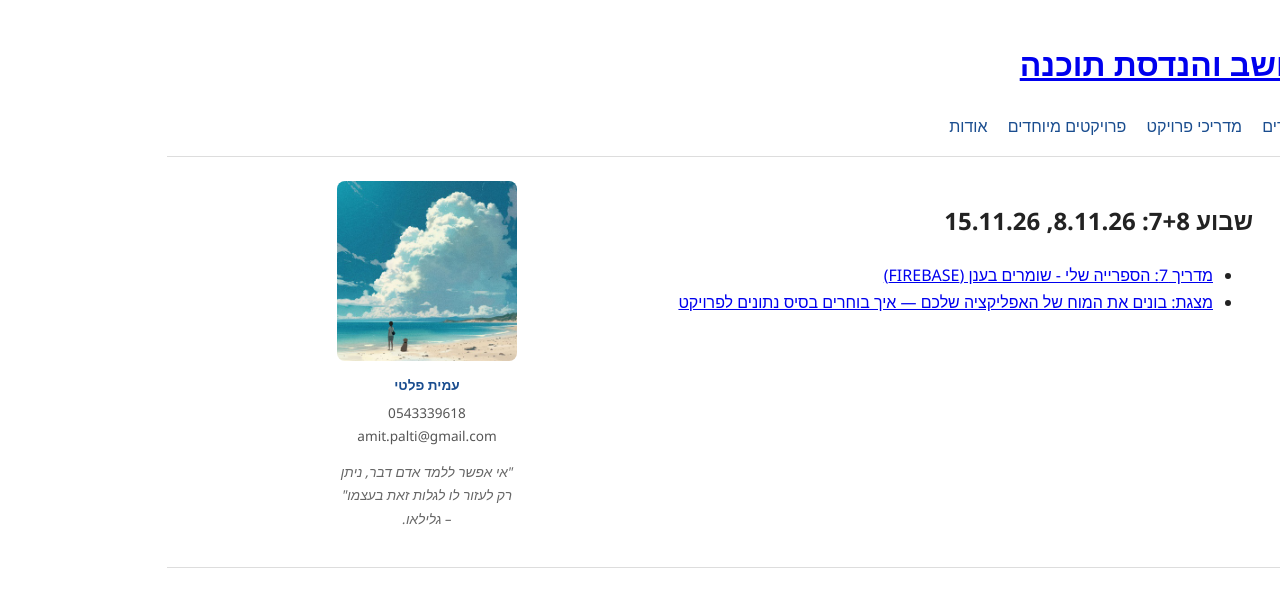
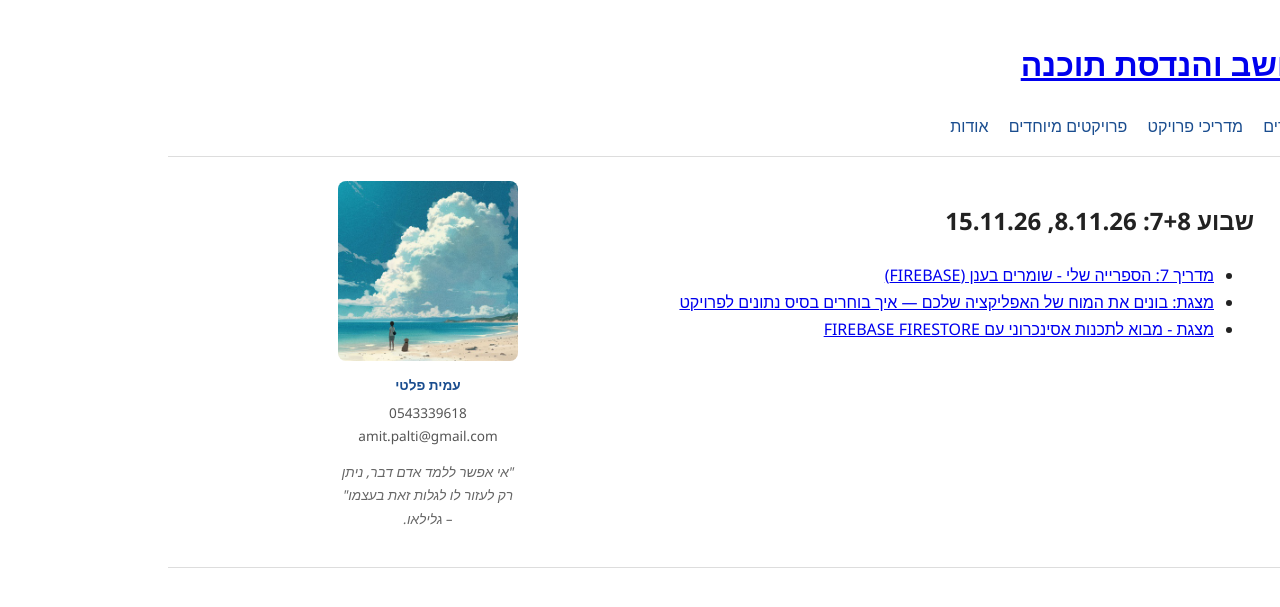
Before and after one commit to megidocs/amit4change, a Jekyll site: the page built from students/kita-yb/syllabus/week-07-08/index.md, in a window 1280 px wide. Shown: the top 607 px of the page. Built offline with Jekyll 4.4.1, drawn with Linux system fonts in a browser that asks for light colours.

Commit message:
Add files via upload

```diff
--- a/students/kita-yb/syllabus/week-07-08/index.md
+++ b/students/kita-yb/syllabus/week-07-08/index.md
@@ -8,3 +8,4 @@ permalink: /students/kita-yb/syllabus/week-07-08/
 
 - [מדריך 7: הספרייה שלי - שומרים בענן (FIREBASE)]({{ '/students/kita-yb/guides/guide-7-my-library-firebase.html' | relative_url }})
 - [מצגת: בונים את המוח של האפליקציה שלכם — איך בוחרים בסיס נתונים לפרויקט]({{ '/students/kita-yb/presentations/app-brain-database-choice.pdf' | relative_url }})
+- [מצגת - מבוא לתכנות אסינכרוני עם FIREBASE FIRESTORE]({{ '/students/kita-yb/presentations/async-firestore-for-android.pdf' | relative_url }})
```
Also changed, not shown: 1 other file.
